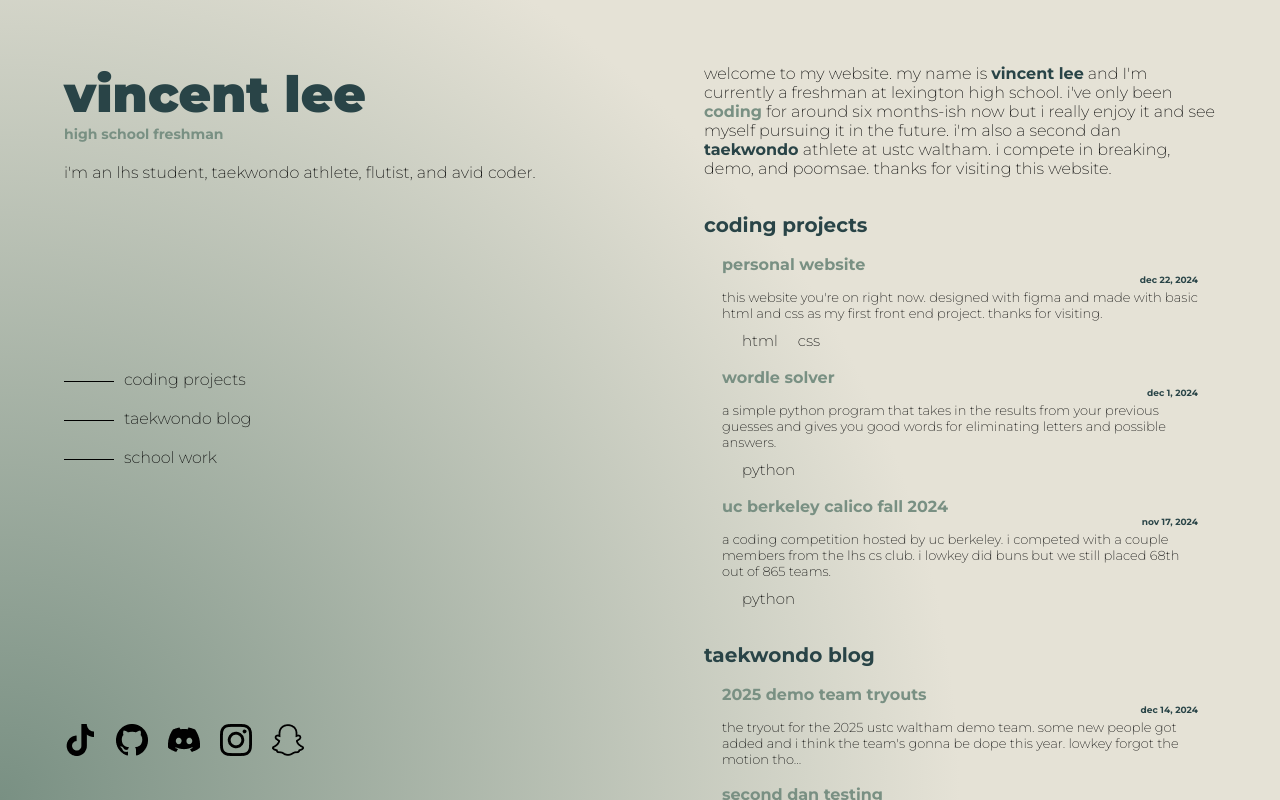
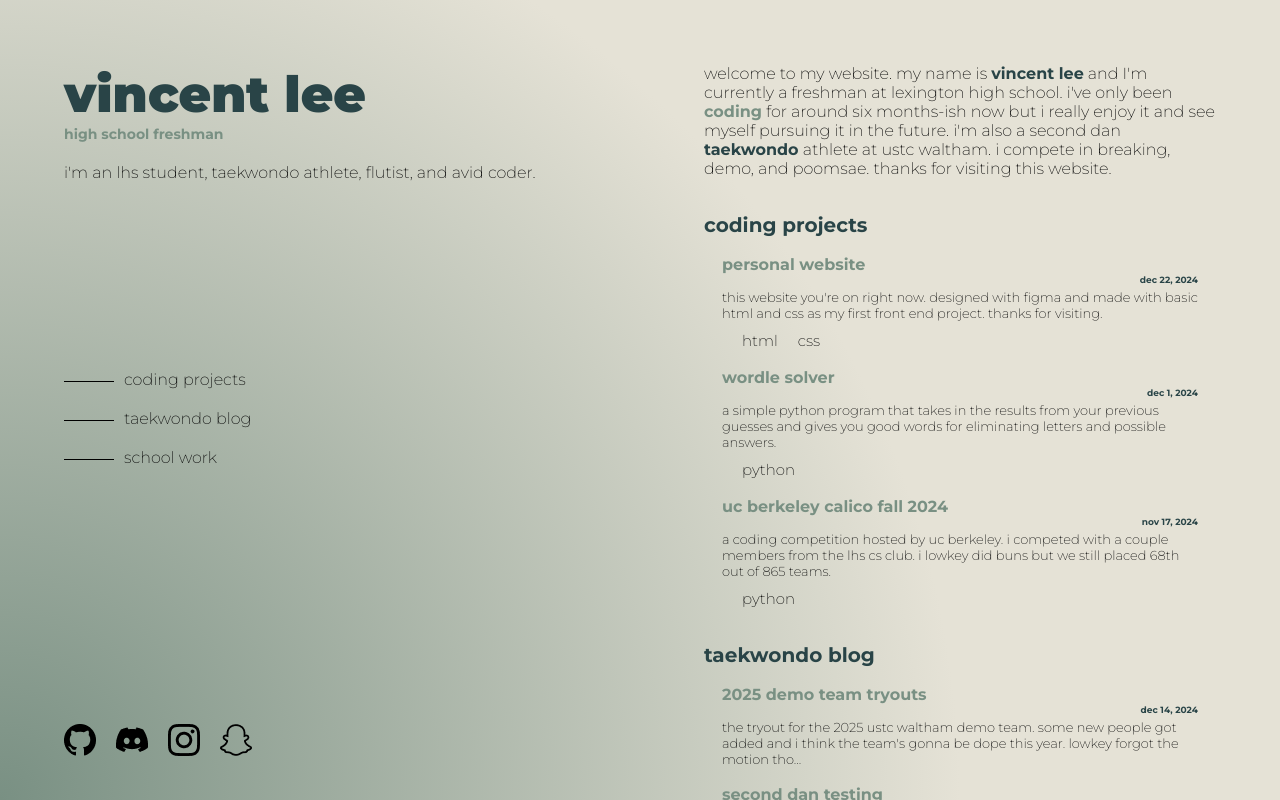
Before and after one commit to vinkentle/vinkentle.github.io, a plain HTML site: page index.html in a window 1280 px wide. Drawn offline with Linux system fonts and the light colour scheme.

Commit message:
remove tt

```diff
--- a/index.html
+++ b/index.html
@@ -22,7 +22,6 @@
         </nav>
 
         <nav id="links">
-            <a href="https://www.tiktok.com/@vinkentle" target="_blank"><img src="assets/tiktok.png"></a>
             <a href="https://github.com/vinkentle" target="_blank"><img src="assets/github.png"></a>
             <a href="https://discordapp.com/users/1306103498370318389" target="_blank"><img src="assets/discord.png"></a>
             <a href="https://www.instagram.com/vinkentle/" target="_blank"><img src="assets/instagram.png"></a>
```
